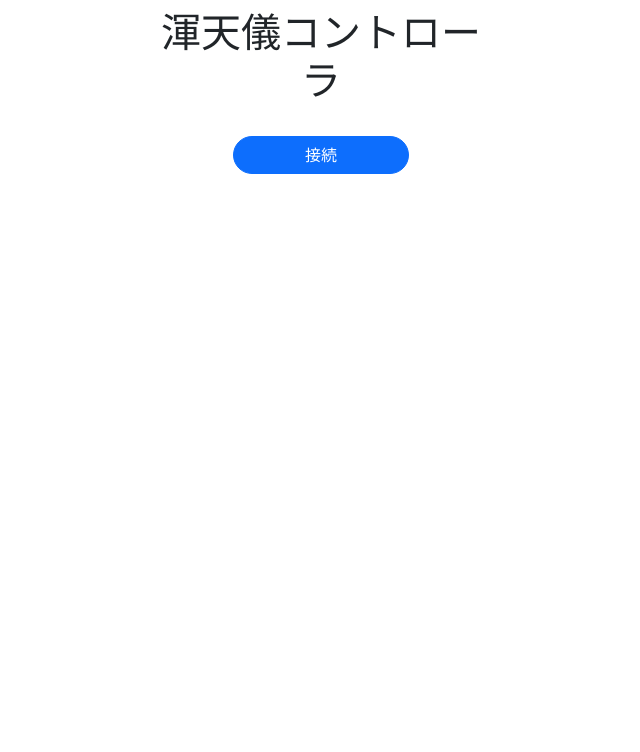
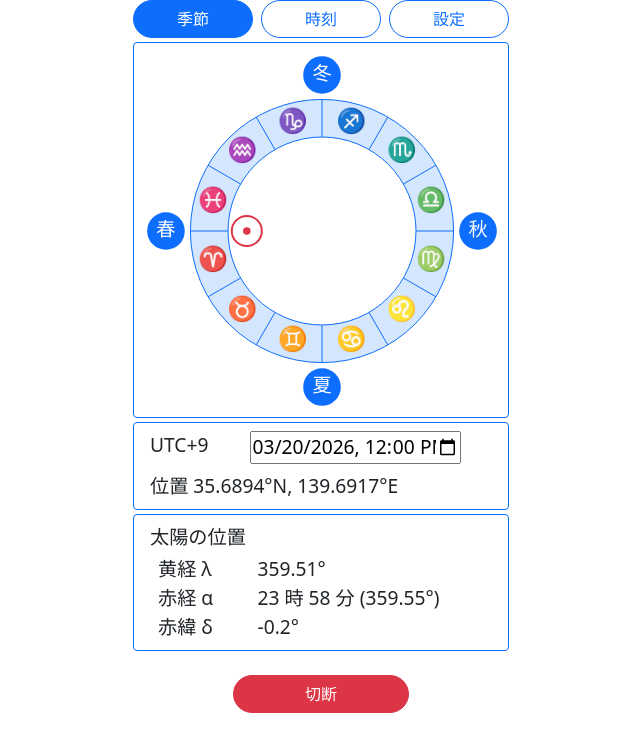
Before and after one commit to lipoyang/ArmillarySphere, a plain HTML site: page app/ArmillarySphereTool/index.html in a window 1280 px wide. Shown: the whole page, without its empty margins (319-959 px from the left). Drawn offline with Linux system fonts and the light colour scheme.

Commit message:
modify WebApp (tab -> button)

```diff
--- a/app/ArmillarySphereTool/ArmillarySphereTool.js
+++ b/app/ArmillarySphereTool/ArmillarySphereTool.js
@@ -6,6 +6,11 @@ const panel_main    = document.getElementById('panel_main');
 const tab_season  = document.getElementById('tab_season');  // 季節
 const tab_time    = document.getElementById('tab_time');    // 時刻
 const tab_setting = document.getElementById('tab_setting'); // 設定
+const tab_content1 = document.getElementById('tab_content1'); // 季節画面
+const tab_content2 = document.getElementById('tab_content2'); // 時刻画面
+const tab_content3 = document.getElementById('tab_content3'); // 設定画面
+const panel_date_time = document.getElementById('panel_date_time');
+const panel_sun_position = document.getElementById('panel_sun_position');
 // キャンバスとコンテキスト
 const canvasSeason = document.getElementById('canvasSeason'); // 季節
 const canvasTime   = document.getElementById('canvasTime');   // 時刻
@@ -172,22 +177,29 @@ canvasTime.addEventListener("pointerdown", async function (e) {
   }
 });
 
-// タブ:季節 が開いたとき
-tab_season.addEventListener('shown.bs.tab', function (e) {
-    panel_date_time.style.display = "block";
-    panel_sun_position.style.display = "block";
-    //draw_canvas();
+// 画面切替ボタン
+function show_tab(season, time, setting)
+{
+  tab_content1.style.display = season ? "block" : "none";
+  tab_content2.style.display = time ? "block" : "none";
+  tab_content3.style.display = setting ? "block" : "none";
+
+  tab_season.className = season ? "btn btn-primary rounded-pill" : "btn btn-outline-primary rounded-pill";
+  tab_time.className = time ? "btn btn-primary rounded-pill" : "btn btn-outline-primary rounded-pill";
+  tab_setting.className = setting ? "btn btn-primary rounded-pill" : "btn btn-outline-primary rounded-pill";
+
+  panel_date_time.style.display = setting ? "none" : "block";
+  panel_sun_position.style.display = setting ? "none" : "block";
+}
+
+tab_season.addEventListener('click', function () {
+  show_tab(true, false, false);
 });
-// タブ:時刻 が開いたとき
-tab_time.addEventListener('shown.bs.tab', function (e) {
-  panel_date_time.style.display = "block";
-  panel_sun_position.style.display = "block";
-  //draw_canvas();
+tab_time.addEventListener('click', function () {
+  show_tab(false, true, false);
 });
-// タブ:設定 が開いたとき
-tab_setting.addEventListener('shown.bs.tab', function (e) {
-  panel_date_time.style.display = "none";
-  panel_sun_position.style.display = "none";
+tab_setting.addEventListener('click', function () {
+  show_tab(false, false, true);
 });
 
 // 日時が変更されたとき
--- a/app/ArmillarySphereTool/index.html
+++ b/app/ArmillarySphereTool/index.html
@@ -12,7 +12,7 @@
   <body>
     <div class="container" style="max-width: 400px">
       <!-- (1) 接続画面 -->
-      <div id="panel_connect">
+      <div id="panel_connect" style="display:none">
         <div class="row m-2">
           <div class="col text-center"><h1>渾天儀コントローラ</h1></div>
         </div>
@@ -27,34 +27,32 @@
       </div> <!-- (1) 接続画面 -->
 
       <!-- (2) メイン画面 -->
-      <div id="panel_main" style="display:none">
-        <!-- タブ -->
-        <ul class="nav nav-pills nav-justified">
-          <li class="nav-item">
-            <a href="#tab_content1" class="nav-link active" data-bs-toggle="tab" id="tab_season">季節</a>
-          </li>
-          &nbsp;
-          <li class="nav-item">
-            <a href="#tab_content2" class="nav-link" data-bs-toggle="tab" id="tab_time">時刻</a>
-          </li>
-          &nbsp;
-          <li class="nav-item">
-            <a href="#tab_content3" class="nav-link" data-bs-toggle="tab" id="tab_setting">設定</a>
-          </li>
-        </ul>
+      <div id="panel_main">
+        <!-- 画面切替ボタン -->
+        <div class="row g-2">
+          <div class="col"><div class="d-grid">
+            <button id="tab_season" type="button" class="btn btn-primary rounded-pill">季節</button>
+          </div></div>
+          <div class="col"><div class="d-grid">
+            <button id="tab_time" type="button" class="btn btn-outline-primary rounded-pill">時刻</button>
+          </div></div>
+          <div class="col"><div class="d-grid">
+            <button id="tab_setting" type="button" class="btn btn-outline-primary rounded-pill">設定</button>
+          </div></div>
+        </div>
 
-        <!-- タブの中身 -->
-        <div id="tab_parent" class="tab-content">
+        <!-- 画面の中身 -->
+        <div id="tab_parent">
           <!-- 季節 -->
-          <div id="tab_content1" class="tab-pane active border border-primary rounded my-1">
+          <div id="tab_content1" style="display:block" class="border border-primary rounded my-1">
             <canvas id='canvasSeason'></canvas>
           </div>
           <!-- 時刻 -->
-          <div id="tab_content2" class="tab-pane border border-primary rounded my-1">
+          <div id="tab_content2" style="display:none" class="border border-primary rounded my-1">
             <canvas id='canvasTime'></canvas>
           </div>
           <!-- 設定 -->
-          <div id="tab_content3" class="tab-pane border border-primary rounded my-1">
+          <div id="tab_content3" style="display:none" class="border border-primary rounded my-1">
             <div class="row my-2">
               <div class="col ms-3" style="font-size: 1.2rem">
                 タイムゾーン　　UTC
```
